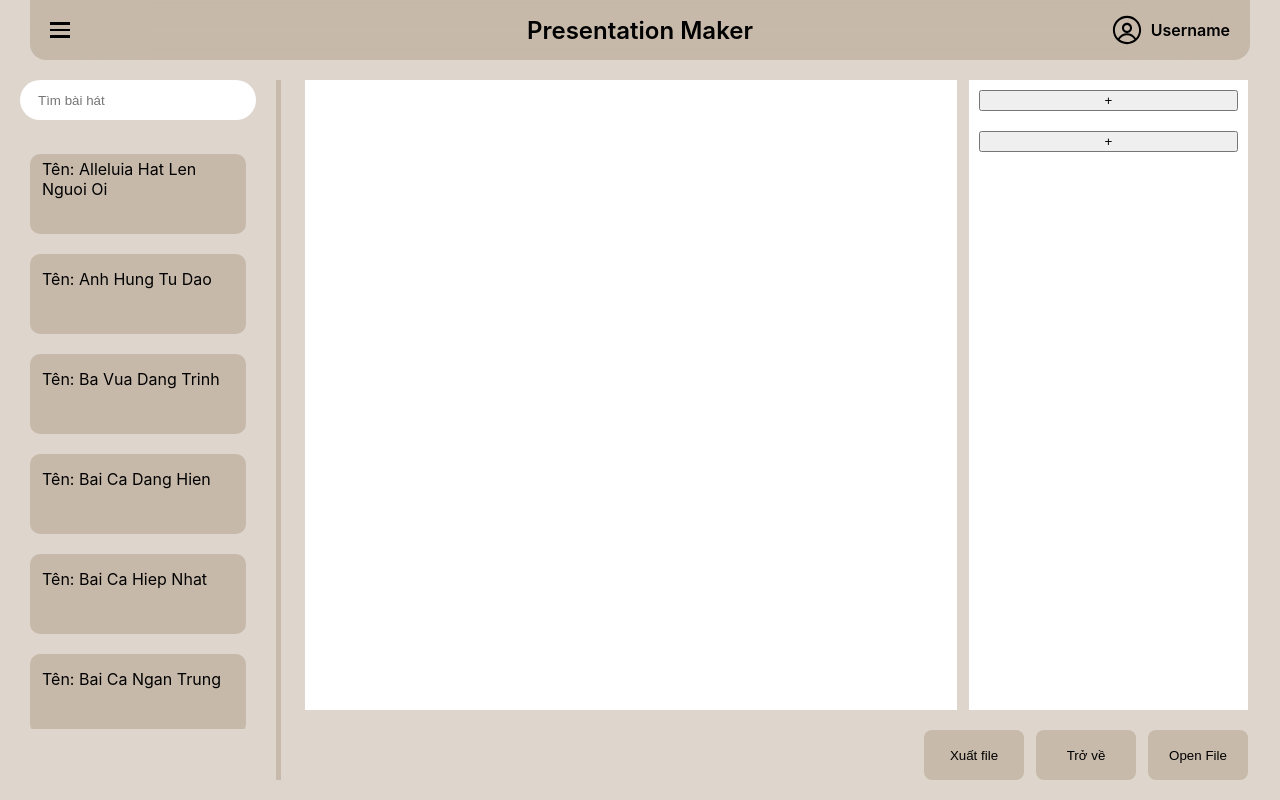
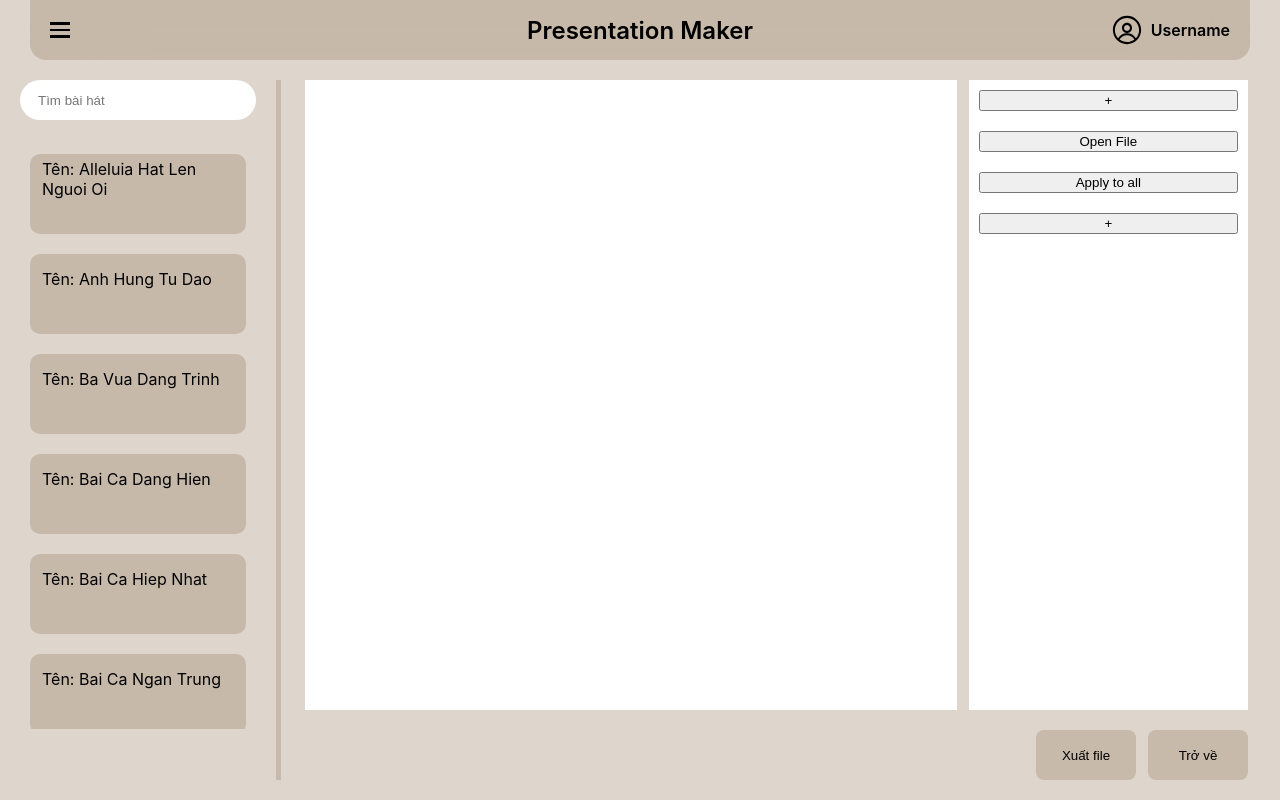
Before and after one commit to darkplayer0211/PresentationMaker, a React (Vite) app in the folder pm-app/: page /choosingSongs in a window 1280 px wide. Built offline with nearby package versions, Linux system fonts and the light colour scheme.

Commit message:
Add re-select image feature

```diff
--- a/pm-app/src/pages/choosingSongs.tsx
+++ b/pm-app/src/pages/choosingSongs.tsx
@@ -16,40 +16,11 @@ if ('showOpenFilePicker' in window) {
   // Fallback for browsers that do not support the API.
 }
 
+async function applyToAll(params:type) {
+
+}
+
 async function openFile() {
-  console.log('fileInput function');
-  // Main logic after file is selected
-  const fileInput = document.getElementById('file-input') as HTMLInputElement;
-  fileInput.click();
-
-  fileInput.onchange = async () => {
-    const file = fileInput.files?.[0];
-    if (!file) return;
-
-    const imageUrl = URL.createObjectURL(file);
-
-    const imgElement = document.createElement('img');
-    imgElement.src = imageUrl;
-    imgElement.alt = 'Selected Image';
-    imgElement.style.maxWidth = '100%';
-    imgElement.style.cursor = 'pointer';
-    imgElement.title = 'Click to re-upload';
-
-    // When image is clicked, re-trigger file input
-    imgElement.onclick = () => fileInput.click();
-
-    const button = document.getElementById('replace-button');
-    if (button && button.parentNode) {
-      button.parentNode.replaceChild(imgElement, button);
-    } else {
-      // Replace existing image
-      const existingImg = document.querySelector('img');
-      if (existingImg && existingImg.parentNode) {
-        existingImg.parentNode.replaceChild(imgElement, existingImg);
-      }
-    }
-  };
-
   try {
     // Open the file picker.
     const [fileHandle] = await window.showOpenFilePicker({
@@ -87,17 +58,28 @@ async function readFile(fileHandle: FileSystemFileHandle) {
     // Optionally, you can create an image element to display the file.
     const imgElement = document.createElement('img');
     imgElement.src = imageUrl;
+
+    imgElement.style.maxWidth = '100%';
+    imgElement.style.cursor = 'pointer';
+    imgElement.title = 'Click to re-upload';
+
+    // When image is clicked, re-trigger file input
+    imgElement.onclick = () => openFile();
     imgElement.alt = 'Selected Image';
     imgElement.style.width = '100px'; // Set width for the image
     imgElement.style.height = '100px'; // Set height for the image
     imgElement.style.objectFit = 'cover'; // Maintain aspect ratio
 
     const button = document.getElementById('replace-button');
-
-    if (button && button.parentNode) {
-      button.parentNode.replaceChild(imgElement, button);
-    }
-
+      if (button && button.parentNode) {
+        button.parentNode.replaceChild(imgElement, button);
+      } else {
+        // Replace existing image
+        const existingImg = document.querySelector('img');
+        if (existingImg && existingImg.parentNode) {
+          existingImg.parentNode.replaceChild(imgElement, existingImg);
+        }
+      }
   } catch (err) {
     console.error('Error reading file:', err);
   }
@@ -159,7 +141,7 @@ const ChoosingSongs: React.FC<ChoosingSongsProps> = observer(() => {
    * @param song - The song to unselect
    * @param e - The HTMLButtonElement event
    */
-  const handleCancleChosen = (song: SongType, e: React.MouseEvent<HTMLButtonElement>) => {
+  const handleCancelChosen = (song: SongType, e: React.MouseEvent<HTMLButtonElement>) => {
     e.stopPropagation();
     removeItem(song.id);
   };
@@ -207,7 +189,7 @@ const ChoosingSongs: React.FC<ChoosingSongsProps> = observer(() => {
                   {song.isChosen && (
                     <div className="choosingSongs_songList_item_chosen">
                       <button
-                        onClick={(e) => handleCancleChosen(song, e)}>
+                        onClick={(e) => handleCancelChosen(song, e)}>
                         Bỏ chọn
                       </button>
                     </div>)
@@ -247,6 +229,10 @@ const ChoosingSongs: React.FC<ChoosingSongsProps> = observer(() => {
                       );
                     }
                   })}
+
+                  <button id='replace-button' onClick={openFile}>Open File</button>
+                  <button id='replace-all-button' onClick={applyToAll}>Apply to all</button>
+
                   <button onClick={() => handleAddBlankSlide(slidesData.length)}>+</button>
                 </ul>
               </div>
@@ -262,9 +248,6 @@ const ChoosingSongs: React.FC<ChoosingSongsProps> = observer(() => {
               >
                 Trở về
               </button>
-
-              <input type="hidden" id="file-input" />
-              <button id='replace-button' onClick={openFile}>Open File</button>
             </div>
           </div>
         </div>
```
